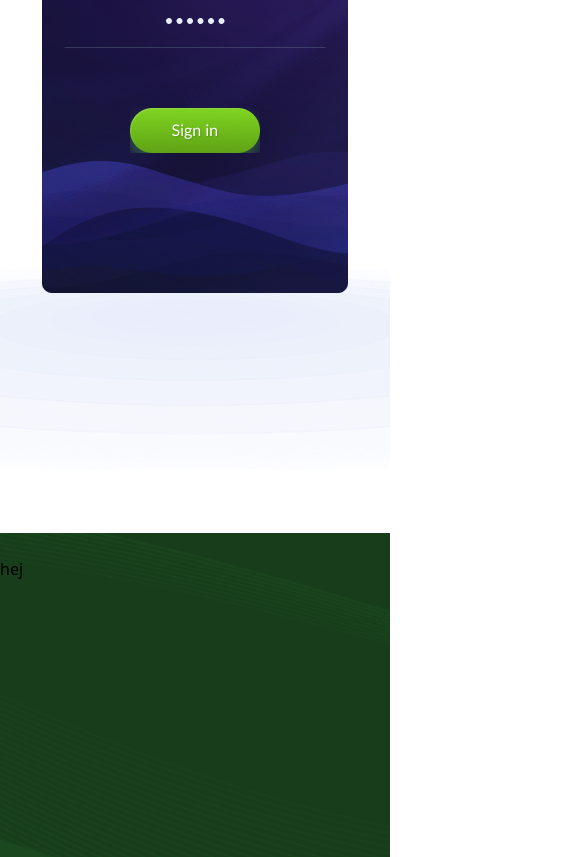
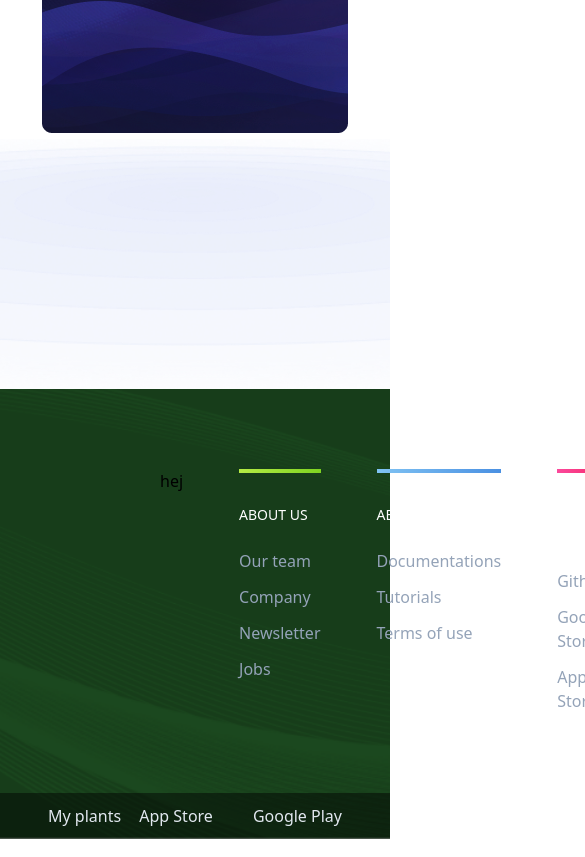
Before and after one commit to benmotyka/my-plants_front, a Vue app: page / in a window 390 px wide. Shown: the part 2947-3804 px from the top of the page, 585 px wide, since content can reach past the window. Built offline with nearby package versions, Linux system fonts and the light colour scheme.

Commit message:
added footer content, responsiveness fixes

```diff
--- a/src/components/atoms/AppFeatureItem.vue
+++ b/src/components/atoms/AppFeatureItem.vue
@@ -4,7 +4,7 @@ defineProps<{ header: string, description?: string  }>();
 
 <template>
     <div class="z-[2]">
-        <h5 class="text-slate-600 font-medium text-lg mb-3">{{header}}</h5>
+        <h5 class="text-slate-600 font-medium text-lg md:mb-3">{{header}}</h5>
         <p class="text-slate-500 font-normal text-sm">{{description}}</p>
     </div>
 </template>
--- a/src/components/molecules/AppFeaturesList.vue
+++ b/src/components/molecules/AppFeaturesList.vue
@@ -14,7 +14,7 @@ const animationOffset = computed(() => (props.align === 'left' ? itemsAnimationA
 </script>
 
 <template>
-    <div class="hidden md:grid grid-rows-3 h-4/5 pt-14" :class="align === 'right' ? 'text-right' : 'text-left'">
+    <div class="hidden sm:grid grid-rows-3 h-4/5 pt-14" :class="align === 'right' ? 'text-right' : 'text-left'">
         <AppFeatureItem v-for="item, key in items" :header="item.header" :description="item.description"
             :key="item.header" data-aos="fade" :data-aos-delay="key * itemsAnimationDelay +  animationOffset" />
     </div>
--- /dev/null
+++ b/src/components/molecules/FooterCategory.vue
@@ -0,0 +1,16 @@
+<script setup lang="ts">
+export type ColorCategories = "green" | "blue" | "pink"
+
+defineProps<{ color: ColorCategories, header: string, items: string[] }>();
+
+</script>
+
+<template>
+    <article class="flex flex-col gap-y-3 w-full">
+        <div class="w-full h-1 bg-gradient-to-r "
+            :class="color === 'green' ? 'from-[#B5EB45] to-[#7ED321]' : color === 'blue' ? 'from-[#80C3F3] to-[#4A90E2]' : color === 'pink' ? 'from-[#FB499C] to-[#F52362]' : 'from-[#fff] to-[#fff]' ">
+        </div>
+        <h5 class="text-white text-sm font-medium uppercase mb-3 mt-5">{{header}}</h5>
+        <p v-for="item in items" class="text text-slate-400 font-medium">{{item}}</p>
+    </article>
+</template>
--- a/src/components/organisms/About.vue
+++ b/src/components/organisms/About.vue
@@ -28,10 +28,10 @@ const itemsData: AboutItem[] = [
 </script>
 
 <template>
-  <section id="about" class="flex items-center justify-center flex-col w-full pt-60 -mb-20
+  <section id="about" class="flex items-center justify-center flex-col w-full sm:pt-60 pt-20 -mb-20
   bg-gradient-to-b from-[#E8EDFA] via-[#E8EDFA] to-[#fff]
   ">
-    <h2 class="text-4xl text-gray-600 text-center" data-aos="fade">Best tool for your plants</h2>
+    <h2 class="text-4xl text-gray-600 text-center px-4" data-aos="fade">Best tool for your plants</h2>
     <div class="flex justify-center flex-wrap  items-center py-10">
       <PreviewItem v-for="item, key in itemsData" :header="item.header" :description="item.description"
         :img-src="item.imgSrc" data-aos="zoom-in" :data-aos-delay="key * itemsAnimationDelay" />
--- a/src/components/organisms/AppFeatures.vue
+++ b/src/components/organisms/AppFeatures.vue
@@ -78,15 +78,15 @@ const handleCounter = (newCounter: number) => {
 </script>
 
 <template>
-    <section id="app-features" class="flex flex-col items-center pb-60 pt-20" data-aos="fade">
+    <section id="app-features" class="flex flex-col items-center pb-64 pt-20" data-aos="fade">
         <h2 class="text-4xl text-gray-600 mb-6" data-aos="fade">App features</h2>
         <AppFeaturesCounter :counter="slideIndex" @changeCounter="(newCounter) => handleCounter(newCounter)" />
-        <main class="grid grid-cols-1 md:grid-cols-[1fr_max-content_1fr]   relative w-full mt-12 gap-x-20 ">
+        <main class="grid grid-cols-1 sm:grid-cols-[1fr_max-content_1fr] relative w-full mt-12 lg:gap-x-20 gap-x-6 ">
             <AppFeaturesList :items="itemsData[slideIndex].itemsLeft" align="right" />
             <img src="/appFeatures/screenshot_1.png" class="z-[2] mx-auto" />
             <AppFeaturesList :items="itemsData[slideIndex].itemsRight" align="left" />
             <img src="/appFeatures/screenshot_effect.png"
-                class="absolute -bottom-44 w-full min-h-[200px] object-cover" />
+                class="absolute -bottom-64 w-full min-h-[250px] object-cover" />
         </main>
     </section>
 </template>
--- a/src/components/organisms/Footer.vue
+++ b/src/components/organisms/Footer.vue
@@ -1,11 +1,38 @@
 <script setup lang="ts">
 import Subfooter from "../molecules/Subfooter.vue"
+import FooterCategory, { ColorCategories } from "../molecules/FooterCategory.vue"
+
+interface FooterCategory {
+    header: string;
+    color: ColorCategories;
+    items: string[];
+}
+
+const footerCategories: FooterCategory[] = [
+    {
+        header: 'About us',
+        color: 'green',
+        items: ['Our team', 'Company', 'Newsletter', 'Jobs']
+    },
+    {
+        header: 'Help center',
+        color: 'blue',
+        items: ['Documentations', 'Tutorials', 'Terms of use']
+    },
+    {
+        header: 'Get in touch',
+        color: 'pink',
+        items: ['Github', 'Google Store', 'App Store']
+    },
+]
 </script>
 
 <template>
-    <section class="flex flex-col background-image h-[500px] w-full bg-cover bg-center ">
-        <div class="py-6">
-            hej
+    <section class="flex flex-col background-image h-[450px] w-full bg-cover bg-center ">
+        <div class="py-20 px-40 h-full grid grid-cols-[2fr_1fr_1fr_1fr] gap-x-14">
+            <p>hej</p>
+            <FooterCategory v-for="category in footerCategories" :color="category.color" header="About us"
+                :items="category.items" />
         </div>
         <Subfooter />
     </section>
```
Also changed, not shown: 1 other file (tests, documents, lock files or other folders).
